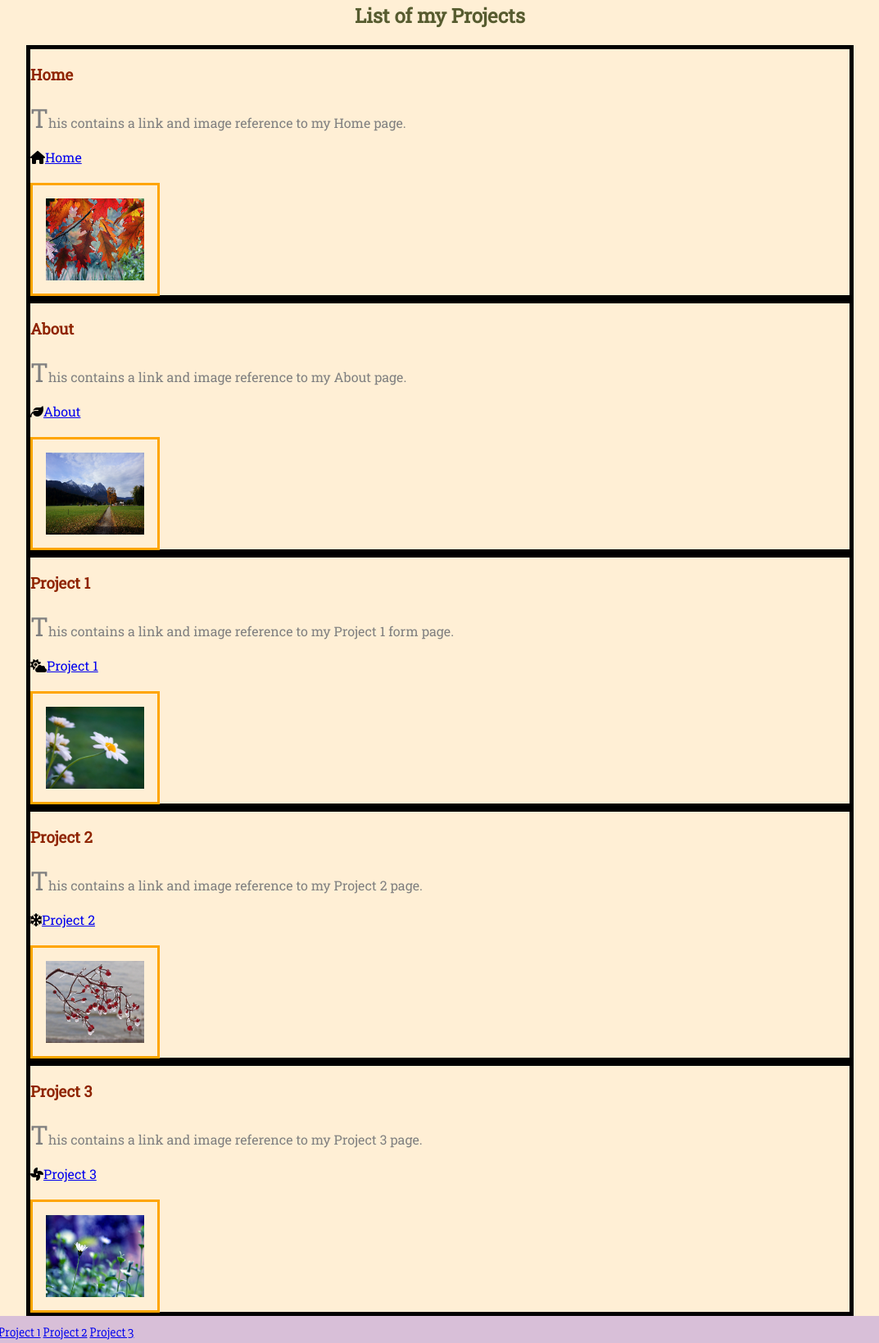
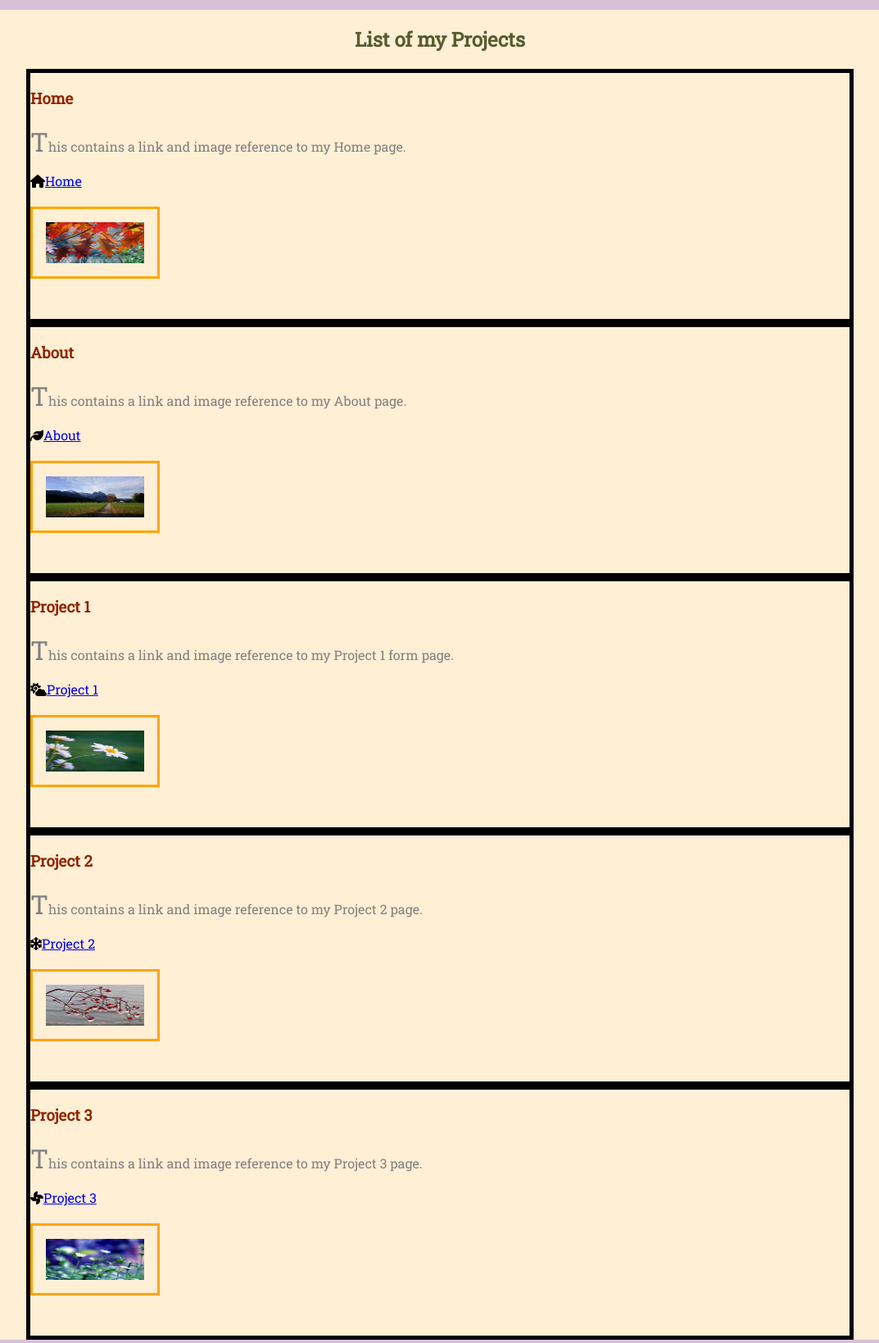
Before and after one commit to mashgit1/portfolio, a plain HTML site: page index.html in a window 1280 px wide. Shown: the part 243-1881 px from the top of the page at 82% size, without its empty margins (103-1176 px from the left). Drawn offline with Linux system fonts and the light colour scheme.

Commit message:
added accessiblity considerations

```diff
--- a/index.html
+++ b/index.html
@@ -10,6 +10,7 @@
     <link href="https://fonts.googleapis.com/css2?family=Roboto+Slab&family=Slabo+27px&display=swap" rel="stylesheet">
   </head>
   <body>
+    <a href="#main-content" class="hidden">Skip to main content</a>
     <header>
       <h1>My Projects</h1>
       <nav>
@@ -21,7 +22,7 @@
         </nav>
     </header>
 
-    <section class="container">
+    <section id="main-content" class="container">
       <h2>List of my Projects</h2>
       <article>
         <div class="box">
@@ -29,7 +30,7 @@
         <p>This contains a link and image reference to my Home page.</p>
           <i class="fa-solid fa-house"></i><a href="index.html">Home</a>
           <br><br>
-          <img src="images/leaves.jpg" width="100" height="100" alt="A beautiful image of red and brown leaves in the fall time">
+          <img src="images/leaves.jpg" width="100" height="50" alt="A beautiful image of red and brown leaves in the fall time">
         </div>
       </article>
       <article>
@@ -38,7 +39,7 @@
         <p>This contains a link and image reference to my About page.</p>
           <i class="fa-solid fa-leaf"></i><a href="about.html">About</a>
           <br><br>
-          <img src="images/mountains-landscape.jpg" width="100" height="100" alt="A beautiful landscape of a pathway with green grass, reddish leaves, orange trees, and large snowy mountains around small houses">
+          <img src="images/mountains-landscape.jpg" width="100" height="50" alt="A beautiful landscape of a pathway with green grass, reddish leaves, orange trees, and large snowy mountains around small houses">
         </div>
       </article>
       <article>
@@ -47,7 +48,7 @@
         <p>This contains a link and image reference to my Project 1 form page.</p>
           <i class="fa-solid fa-cloud-sun"></i><a href="form.html">Project 1</a>
           <br><br>
-          <img src="images/daisies.jpg" width="100" height="100" alt="An image of daisies with a blurry green grass background">
+          <img src="images/daisies.jpg" width="100" height="50" alt="An image of daisies with a blurry green grass background">
         </div>
       </article>
       <article>
@@ -56,7 +57,7 @@
         <p>This contains a link and image reference to my Project 2 page.</p>
           <i class="fa-solid fa-snowflake"></i><a href="#">Project 2</a>
           <br><br>
-          <img src="images/branch.jpg" width="100" height="100" alt="An icy tree branch with winter berries on a blurry background">
+          <img src="images/branch.jpg" width="100" height="50" alt="An icy tree branch with winter berries on a blurry background">
         </div>
       </article>
       <article>
@@ -65,7 +66,7 @@
         <p>This contains a link and image reference to my Project 3 page.</p>
           <i class="fa-solid fa-fan"></i><a href="#">Project 3</a>
           <br><br>
-          <img src="images/flowers.jpg" width="100" height="100" alt="An image white flowers on a blurry purple blue background">
+          <img src="images/flowers.jpg" width="100" height="50" alt="An image white flowers on a blurry purple blue background">
         </div>
       </article>
 
```
Also changed, not shown: about.html (+2 -1 lines), form.html (+2 -1 lines).
